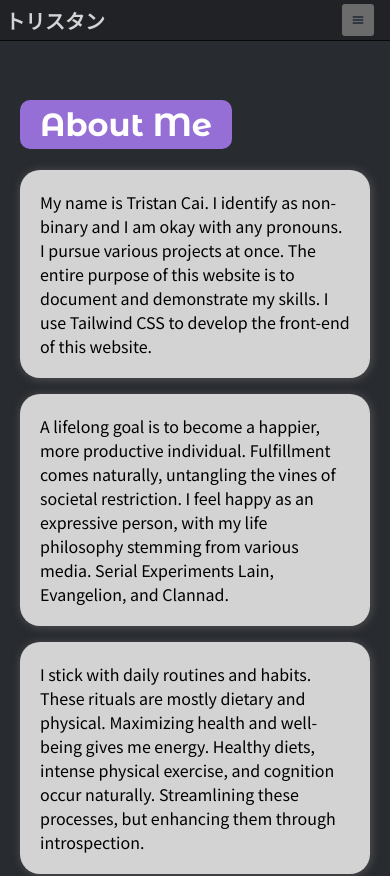
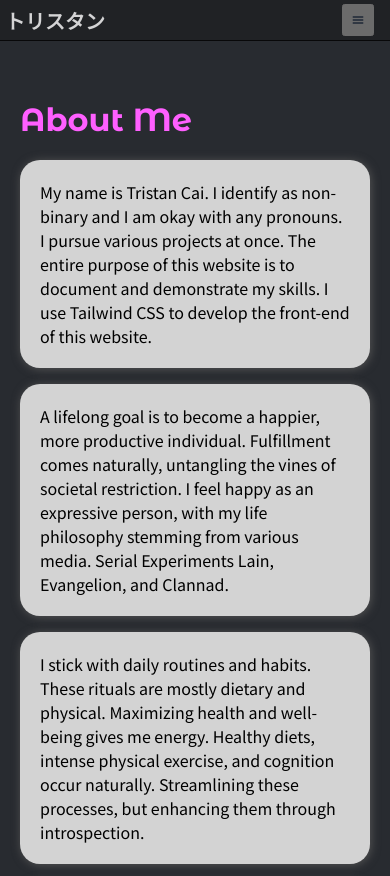
Before and after one commit to torisutansan02/torisutansan, a Next.js app: page /about in a window 390 px wide. Shown: the top 876 px of the page. Built offline with nearby package versions, Linux system fonts and the light colour scheme; a web font is replaced by a local one.

Commit message:
Adding small UI changes for mobile view

```diff
--- a/lib/posts.js
+++ b/lib/posts.js
@@ -5,6 +5,7 @@ import { unified } from 'unified';
 import remarkParse from 'remark-parse';
 import remarkHtml from 'remark-html';
 import remarkMath from 'remark-math';
+import remarkGfm from 'remark-gfm';
 import remarkRehype from 'remark-rehype';
 import rehypeKatex from 'rehype-katex';
 import rehypeStringify from 'rehype-stringify';
@@ -51,6 +52,7 @@ export async function getPostData(id) {
   const processedContent = await unified()
     .use(remarkParse) // Parse Markdown
     .use(remarkMath) // Enable LaTeX math
+    .use(remarkGfm)
     .use(remarkRehype, { allowDangerousHTML: true }) // Convert Markdown AST to rehype AST
     .use(rehypeKatex) // Render LaTeX as HTML
     .use(rehypeStringify) // Convert rehype AST to HTML string
--- a/package.json
+++ b/package.json
@@ -32,6 +32,7 @@
     "rehype": "^13.0.1",
     "rehype-katex": "^7.0.0",
     "remark": "^15.0.1",
+    "remark-gfm": "^4.0.0",
     "remark-html": "^16.0.1",
     "remark-math": "^6.0.0",
     "remark-rehype": "^11.1.0",
--- a/styles/globals.css
+++ b/styles/globals.css
@@ -64,6 +64,25 @@ html {
     border-radius: 10px;
   }
 
+  table, td {
+    background-color: lightgray;
+    text-align: left;
+    padding: 10px;
+    border-radius: 10px;
+    border-width: medium;
+    border-style: solid;
+    border-color: #a9a9a9;
+  }
+
+  th {
+    background-color: lightgray;
+    text-align: left;
+    padding: 10px;
+    border-radius: 10px;
+    border-width: medium;
+    border-style: solid;
+    border-color: #7f7f7f;
+  }
 }
 
 @media (max-width: 1023px) {
@@ -81,20 +100,63 @@ html {
     padding: 20px;
     border-radius: 20px;
     box-shadow: 1px 1px 10px #555555;
+    opacity: 1;
+    transition: opacity 1s ease-in;
+    animation-name: fadeInOpacity;
+    animation-iteration-count: 1;
+    animation-timing-function: ease-in;
+    animation-duration: 1s;
+  }
+
+  @keyframes fadeInOpacity {
+    0% {
+      opacity: 0;
+    }
+    100% {
+      opacity: 1;
+    }
   }
 
   .heading {
     font-family: "Montserrat Alternates";
     width: fit-content;
-    background-color: #966fd6;
-    color: white;
-    padding: 5px;
-    padding-left: 20px;
-    padding-right: 20px;
+    overflow: hidden;
+    color: rgb(255, 95, 255);
     border-radius: 10px;
+    animation: typing 3.5s steps(40, end), blink-caret 0.75s step-end infinite;
+  }
+
+  @keyframes typing {
+    from { width: 0; }
+    to { width: 100%; }
+  }
+
+  @keyframes blink-caret {
+    from, to { border-color: transparent }
+    50% { border-color: orange; }
   }
 
   footer {
     margin-top: 25px;
   }
+
+  table, td {
+    background-color: lightgray;
+    text-align: left;
+    padding: 5px;
+    border-radius: 5px;
+    border-width: medium;
+    border-style: solid;
+    border-color: #a9a9a9;
+  }
+
+  th {
+    background-color: lightgray;
+    text-align: left;
+    padding: 5px;
+    border-radius: 5px;
+    border-width: medium;
+    border-style: solid;
+    border-color: #7f7f7f;
+  }
 }
```
Also changed, not shown: blog/firstpost.md (+6 -0 lines), 1 other file (tests, documents, lock files or other folders).
